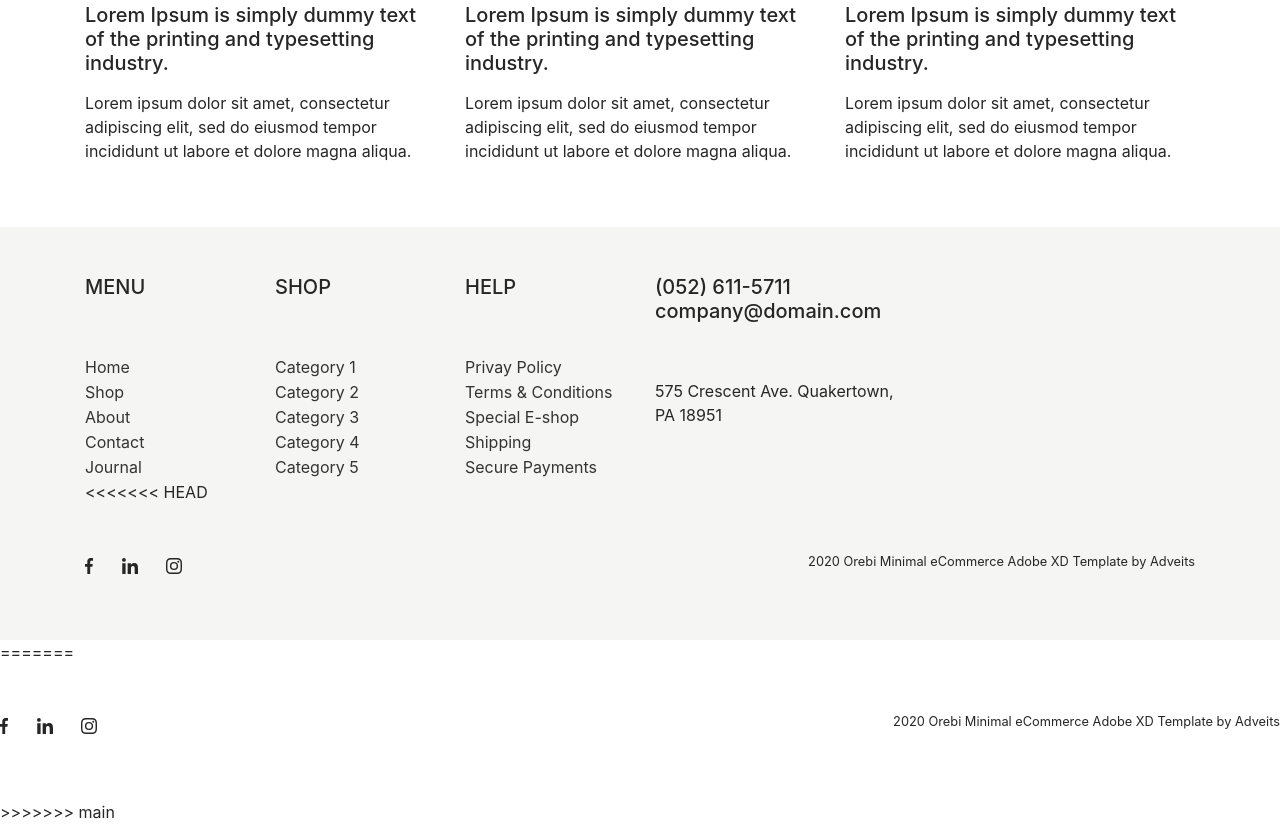
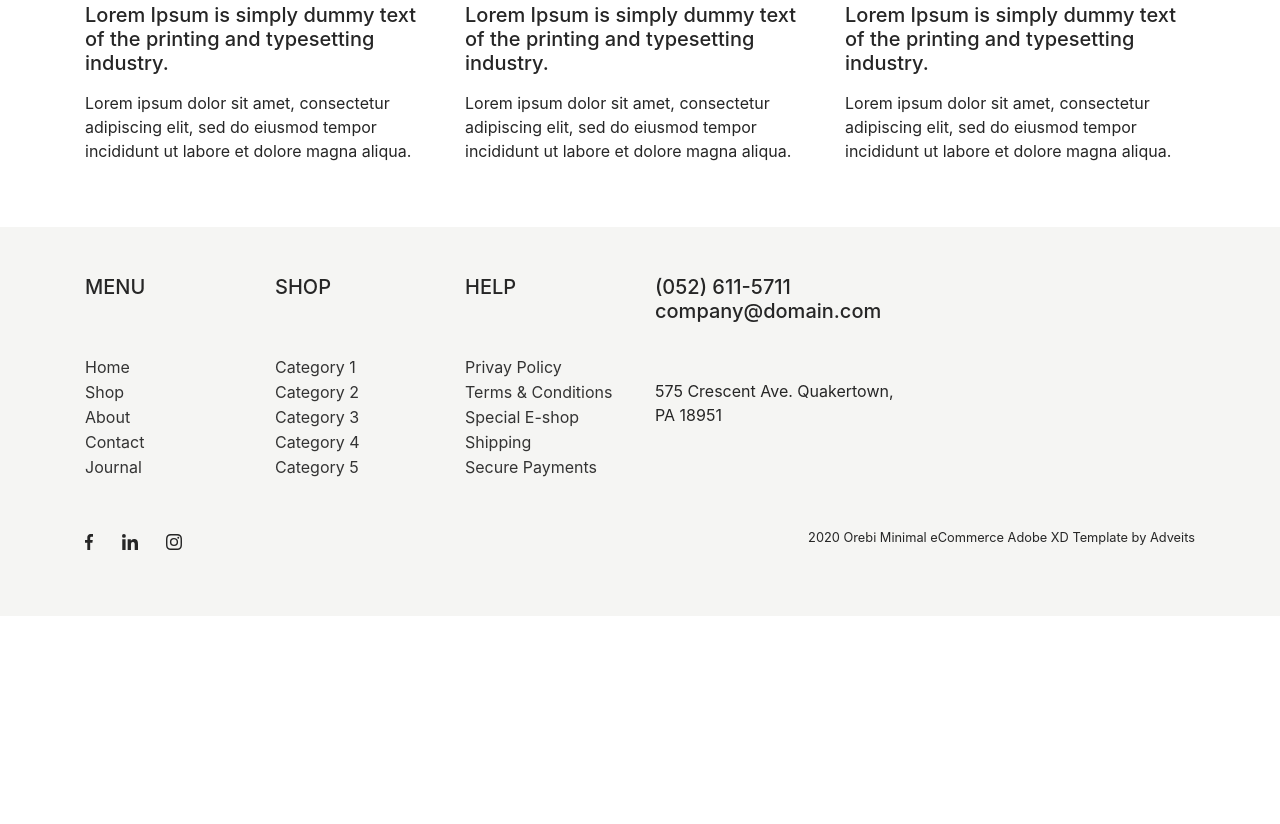
Before and after one commit to Hack-Code-Camp/orebi, a plain HTML site: page index.html in a window 1280 px wide. Shown: the part 2873-3697 px from the top of the page. After the commit the page ends 3489 px from the top, so only its background shows below. Drawn offline with nearby package versions, Linux system fonts and the light colour scheme; files whose address does not match are found by name.

Commit message:
finished-shop

```diff
--- a/index.html
+++ b/index.html
@@ -372,25 +372,6 @@
 
             </div>
           </div>
-<<<<<<< HEAD
-          <div class="parent-div py-5">
-            <div>
-              <p>
-                <a href="#" class=""><img src="home/Facebook.svg" alt="Facebook"></a>
-                <a href="#" class="mx-4"><img src="home/Linkedin.svg" alt="Linkedin"></a>
-                <a href="#"><img src="home/instagram-brands.svg" alt="instagram-brands"></a>
-              </p>
-            </div>
-            <div>
-              <p class="rights-reserved">2020 Orebi Minimal eCommerce Adobe XD Template by Adveits</p>
-            </div>
-          </div>
-        </div>
-
-
-      </div>
-    </footer>
-=======
 
         <div class="parent-div py-5">
           <div>
@@ -408,7 +389,6 @@
     </footer>
 
 
->>>>>>> main
     <!-- Optional JavaScript -->
     <!-- jQuery first, then Popper.js, then Bootstrap JS -->
     <script src="https://code.jquery.com/jquery-3.5.1.slim.min.js" integrity="sha384-DfXdz2htPH0lsSSs5nCTpuj/zy4C+OGpamoFVy38MVBnE+IbbVYUew+OrCXaRkfj" crossorigin="anonymous"></script>
```
